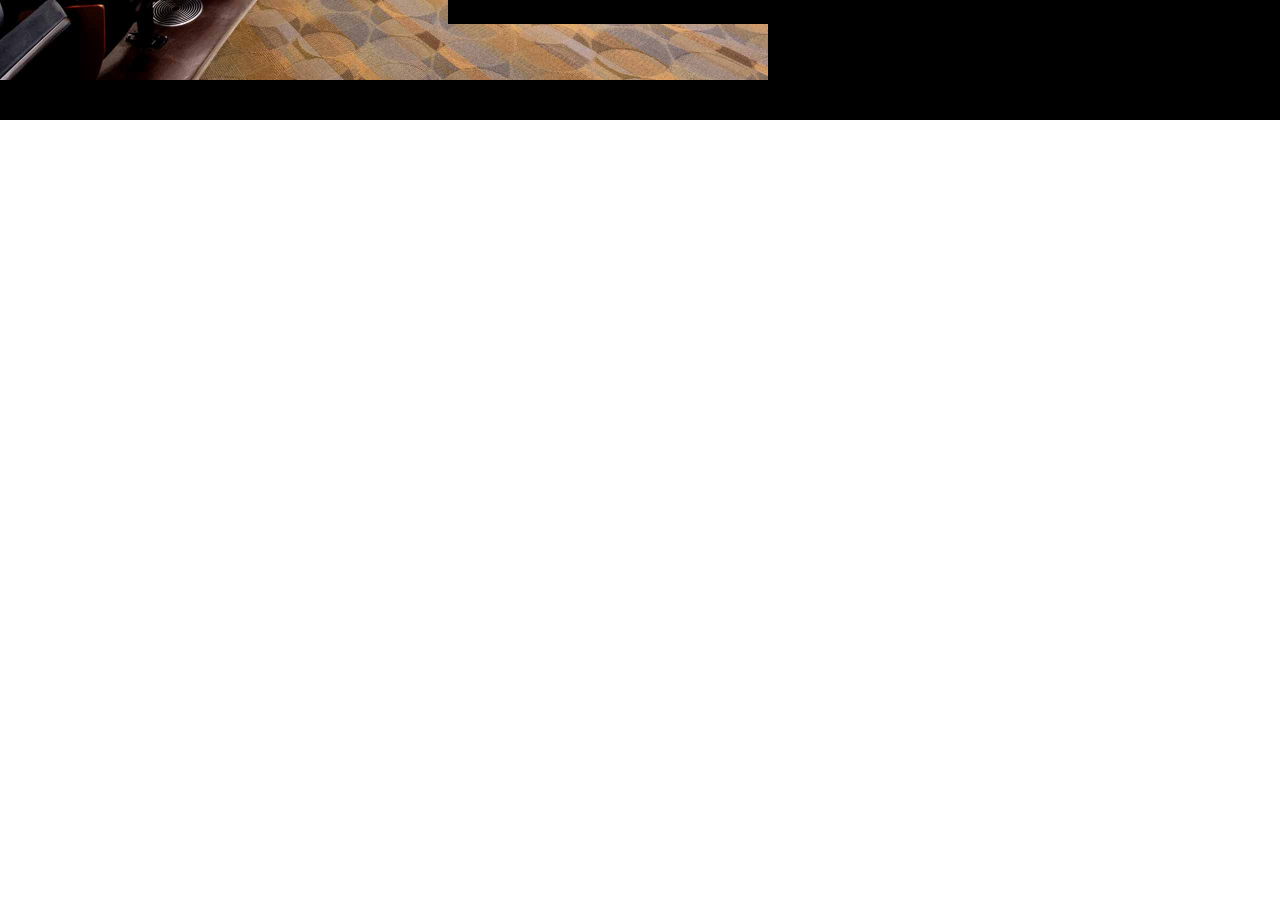
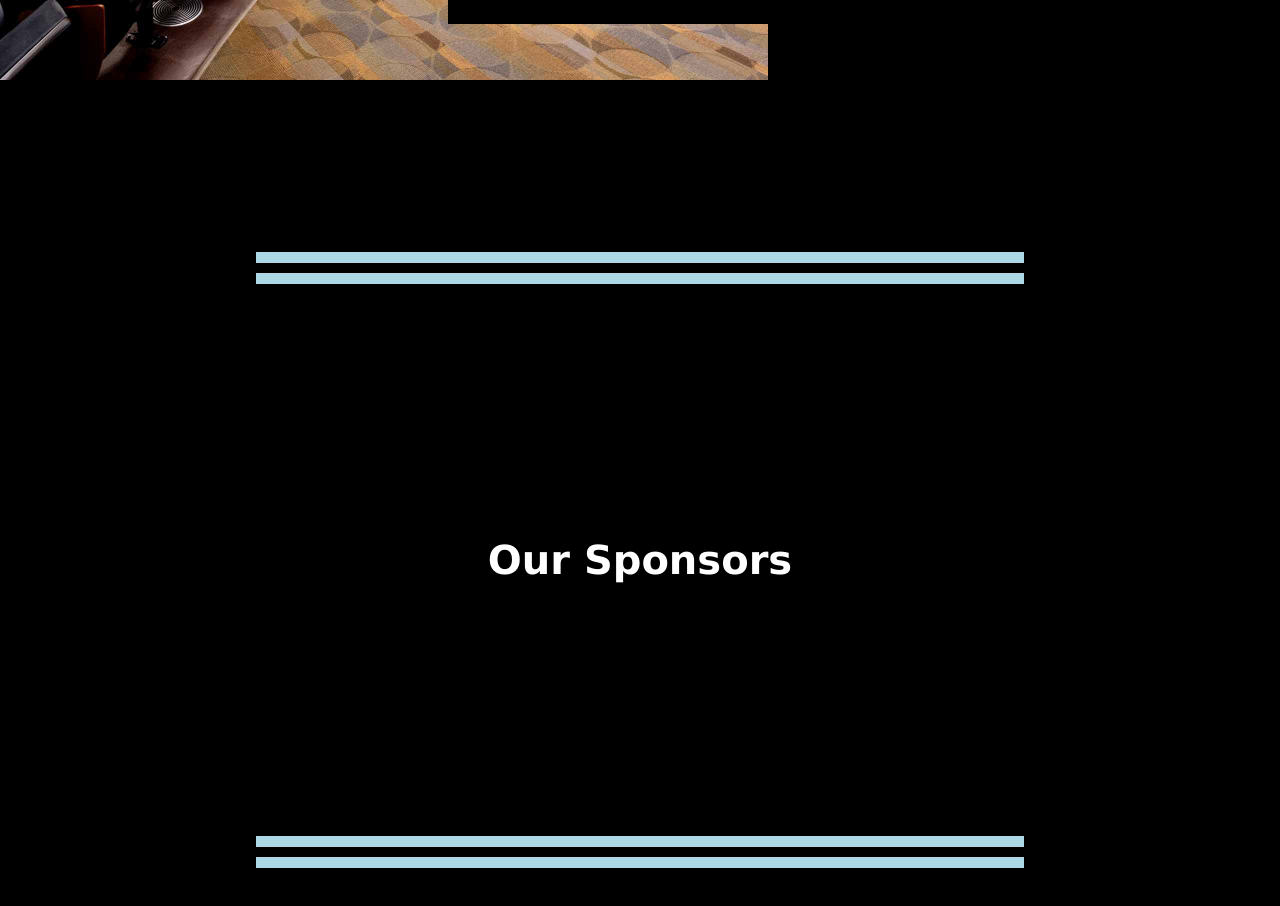
Before and after one commit to brian-baugher/jefferson-consulting-group, a SvelteKit app: page /about in a window 1280 px wide. Shown: the part 2120-3026 px from the top of the page. Before the commit the page ends 2240 px from the top, so only its background shows below. Built offline with nearby package versions, Linux system fonts and the light colour scheme.

Commit message:
add sponsor banner on about

```diff
--- a/src/routes/about/+page.svelte
+++ b/src/routes/about/+page.svelte
@@ -26,6 +26,11 @@
 		{mobile}
 	/>
 </div>
+<div class="banner" class:mobile>
+	<InfoBox>
+		<h1 class="info">Our Sponsors</h1>
+	</InfoBox>
+</div>
 
 <style>
 	.mobile {
```
